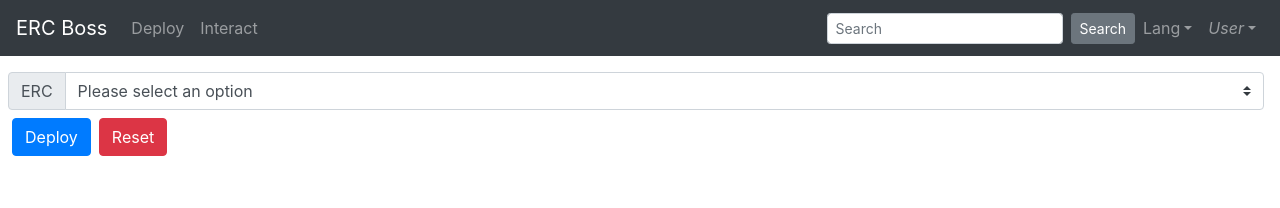
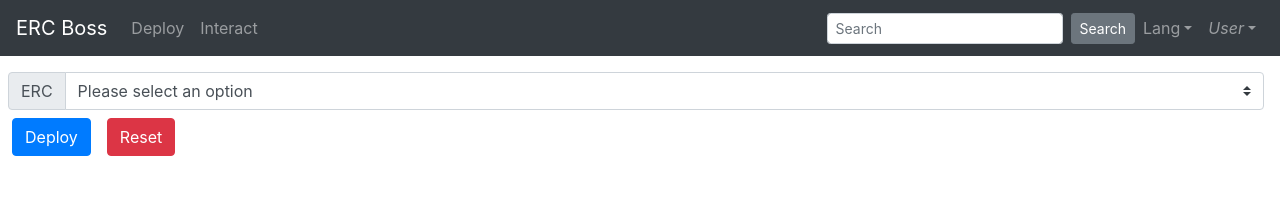
Before and after one commit to AbdelStark/erc-boss, a Vue app: page /deploy in a window 1280 px wide. Shown: the top 208 px of the page. Built offline with nearby package versions, Linux system fonts and the light colour scheme.

Commit message:
Update Deploy.vue

```diff
--- a/src/components/Deploy.vue
+++ b/src/components/Deploy.vue
@@ -27,7 +27,7 @@
                     <b-spinner small type="grow"></b-spinner>
                     Deploying...
                 </b-button>
-                <b-button type="reset" variant="danger">Reset</b-button>
+                <b-button class="ml-2" type="reset" variant="danger">Reset</b-button>
             </b-form-row>
         </b-form>
     </div>
```
